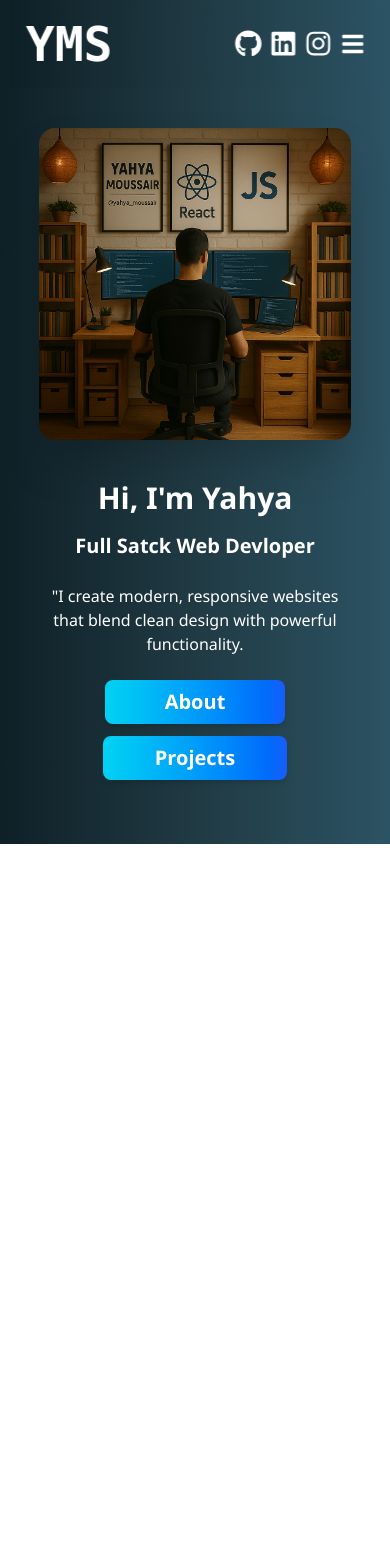
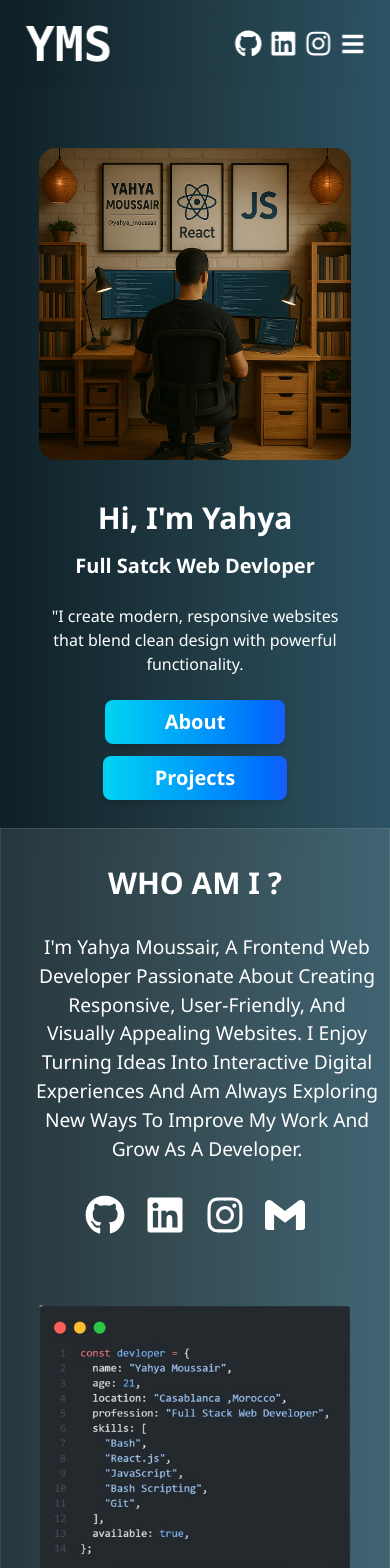
Before and after one commit to yahya-moussair/portfolio, a React (Vite) app: page / in a window 390 px wide. Shown: the top 1568 px of the page. Before the commit the page ends 844 px from the top, so only its background shows below. Built offline with nearby package versions, Linux system fonts and the light colour scheme; no server answers.

Commit message:
complete about section version desktop and mobile

```diff
--- /dev/null
+++ b/src/components/home/about.jsx
@@ -0,0 +1,47 @@
+import React from "react";
+import images from "../../constants/images";
+import { FaGithub } from "react-icons/fa";
+import { Link } from "react-router-dom";
+import { FaLinkedin } from "react-icons/fa";
+import { FaInstagram } from "react-icons/fa";
+import { SiGmail } from "react-icons/si";
+
+
+
+const About = () => {
+  return (
+    <>
+      <div className="flex lg:flex-row lg:items-center flex-col gap-x-15 lg:gap-y-0 gap-y-10 bg-white/10 backdrop-blur-md border border-white/10 shadow-md py-9 lg:px-30 px-2 lg:text-start text-center lg:py-10 z-10 w-full">
+        <div className="flex flex-col gap-y-8 lg:w-1/2 w-full">
+          <h1 className="lg:text-[2.5rem] text-3xl font-bold ">WHO AM I ?</h1>
+          <p className="ps-6 capitalize text-[1.2rem]">
+            I'm Yahya Moussair, a frontend web developer passionate about
+            creating responsive, user-friendly, and visually appealing websites.
+            I enjoy turning ideas into interactive digital experiences and am
+            always exploring new ways to improve my work and grow as a
+            developer.
+          </p>
+          <div className="flex gap-x-5 w-full lg:justify-start justify-center">
+            <Link to="https://github.com/yahya-moussair">
+                <FaGithub className=" text-[2.5rem] lg:hover:scale-110 transition-all duration-300" />
+            </Link>
+            <Link to="https://www.linkedin.com/public-profile/settings?trk=d_flagship3_profile_self_view_public_profile">
+                <FaLinkedin className=" text-[2.5rem] lg:hover:scale-110 transition-all duration-300" />
+            </Link>
+            <Link to="https://www.instagram.com/yahya.moussair/?next=%2F">
+                <FaInstagram className=" text-[2.5rem] lg:hover:scale-110 transition-all duration-300" />
+            </Link>
+            <Link to="#" onClick={() => window.location = 'mailto:yahyamoussair05@gmail.com'}>
+                <SiGmail className=" text-[2.5rem] lg:hover:scale-110 transition-all duration-300" />
+            </Link>
+          </div>
+        </div>
+        <div className="rounded-2xl lg:w-1/2 w-full">
+          <img src={images.code} alt="" className="rounded-2xl w-full" />
+        </div>
+      </div>
+    </>
+  );
+};
+
+export default About;
--- a/src/components/home/heroSection.jsx
+++ b/src/components/home/heroSection.jsx
@@ -5,18 +5,20 @@ import { Link } from "react-router-dom";
 const HeroSection = () => {
   return (
     <>
-      <div className=" lg:px-10 px-0 lg:py-20 py-2 flex lg:flex-row flex-col gap-x-15 lg:gap-y-0 gap-y-10 justify-center items-center z-10 w-[80%] mx-auto">
-        <div className="lg:w-1/3 w-full">
+      <div className=" lg:px-10 px-0 lg:py-20 py-7 flex lg:flex-row flex-col gap-x-15 lg:gap-y-0 gap-y-10 justify-center items-center z-10 w-[80%] mx-auto">
+        <div className="lg:w-1/3 rounded-2xl w-full overflow-hidden lg:hover:shadow-2xl/10 lg:hover:shadow-white/100">
           <img
             src={images.heroImg}
             alt=""
-            className="w-full rounded-2xl shadow-2xl"
+            className="w-full rounded-2xl lg:hover:scale-110 z-10 transition-all duration-300"
           />
         </div>
         <div className="lg:w-1/2 w-full flex flex-col gap-y-6 lg:text-start text-center">
           <div className="flex flex-col gap-4">
             <h1 className="lg:text-5xl text-3xl font-bold">Hi, I'm Yahya</h1>
-            <p className="lg:text-3xl text-xl font-semibold">Full Satck Web Devloper</p>
+            <p className="lg:text-3xl text-xl font-semibold">
+              Full Satck Web Devloper
+            </p>
           </div>
           <p className="lg:text-xl text-[1rem]">
             "I create modern, responsive websites that blend clean design with
--- a/src/pages/home.jsx
+++ b/src/pages/home.jsx
@@ -1,11 +1,13 @@
 import React from 'react';
 import HeroSection from '../components/home/heroSection';
+import About from '../components/home/about';
 
 const Home = () => {
     return (
         <>
             <div className="pt-30">
                 <HeroSection />
+                <About />
             </div>
         </>
     );
```
